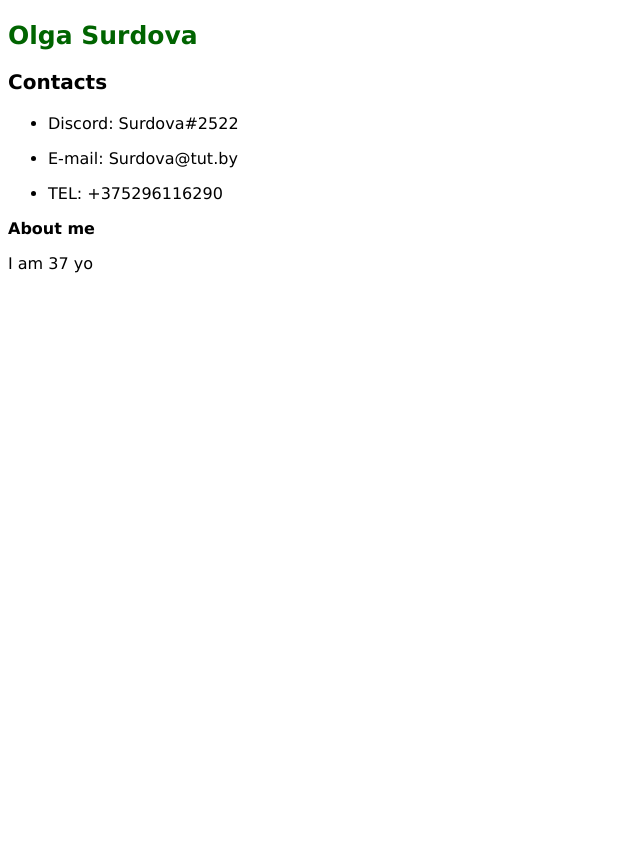
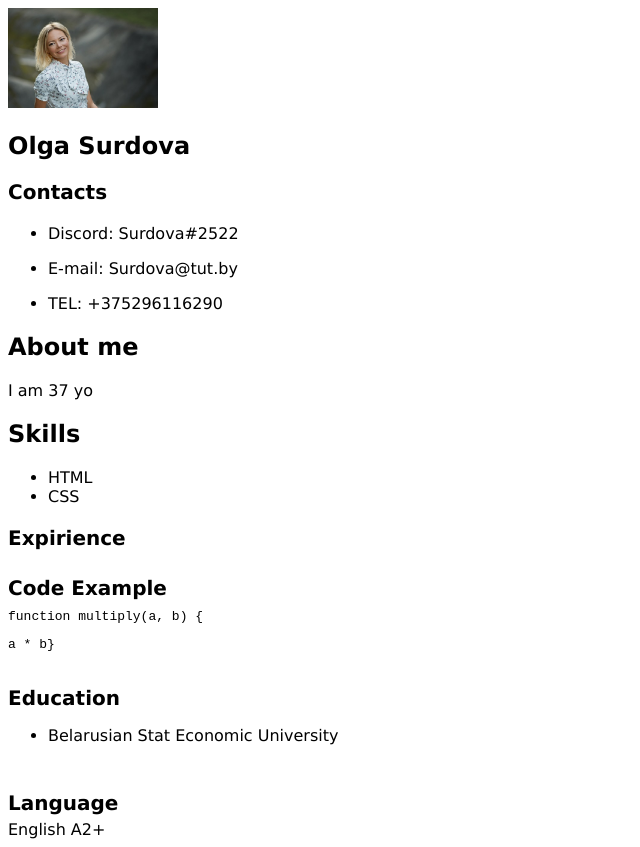
Before and after one commit to Surdova/rsschool-cv, a plain HTML site: page index.html in a window 1280 px wide. Shown: the whole page, without its empty margins (0-640 px from the left). Before the commit the page ends 800 px from the top, so only its background shows below. Drawn offline with Linux system fonts and the light colour scheme.

Commit message:
feat: finish

```diff
--- a/css/style.css
+++ b/css/style.css
@@ -5,11 +5,18 @@ html {
 * {
     color:black
 }
-h1 {
+.h1 {
     color:darkgreen;
     margin-bottom: 0.25em;
-    font-size: 25px;
+    font-size: 20px;
 }
+.h2,h3,h4,h5,h6 {
+    color:black;
+    margin-bottom: 0.25em;
+    font-size: 20px;
+}
+
+
 .contacts {
 font-size: 20px;
 font-weight: bold;
--- a/index.html
+++ b/index.html
@@ -10,6 +10,9 @@
 </head>
 <body>
  <div class="cv">
+    <div class="photo">
+        <img src="0X3A8063.jpg" width="150" height="100" />
+      </div>
      <section>
          <h1>Olga Surdova</h1>
 
@@ -41,14 +44,38 @@
             </div>
                 </div>
              </div>
-             <div class="description">
-                 <p class="bold"> About me </p>
+             <div >
+                 <h2>About me </h2>
+             </div>
 </div>
 <div> I am 37 yo </div>
 
              </div>
          </div>
      </section>
+     <section>
+         <h2 class="scills"> Skills</h2>
+         <p><ul>
+             <li>HTML</li>
+<li>CSS</li>
+         </ul></p>
+
+         </div>
+     </section>
+     <section>
+        <h3>Expirience</h3>
+        <h4>Code Example</h4>
+            <code>
+       function multiply(a, b) {
+        <p>a * b}</p>
+    </code>
+<h5>Education</h5>
+<ul>
+    <li><span>Belarusian Stat Economic University</span></li>
+</ul>
+    <h6>Language</h6>
+    <span>English A2+  </span>
+     </section>
  </div>
 </body>
 </html>
```
